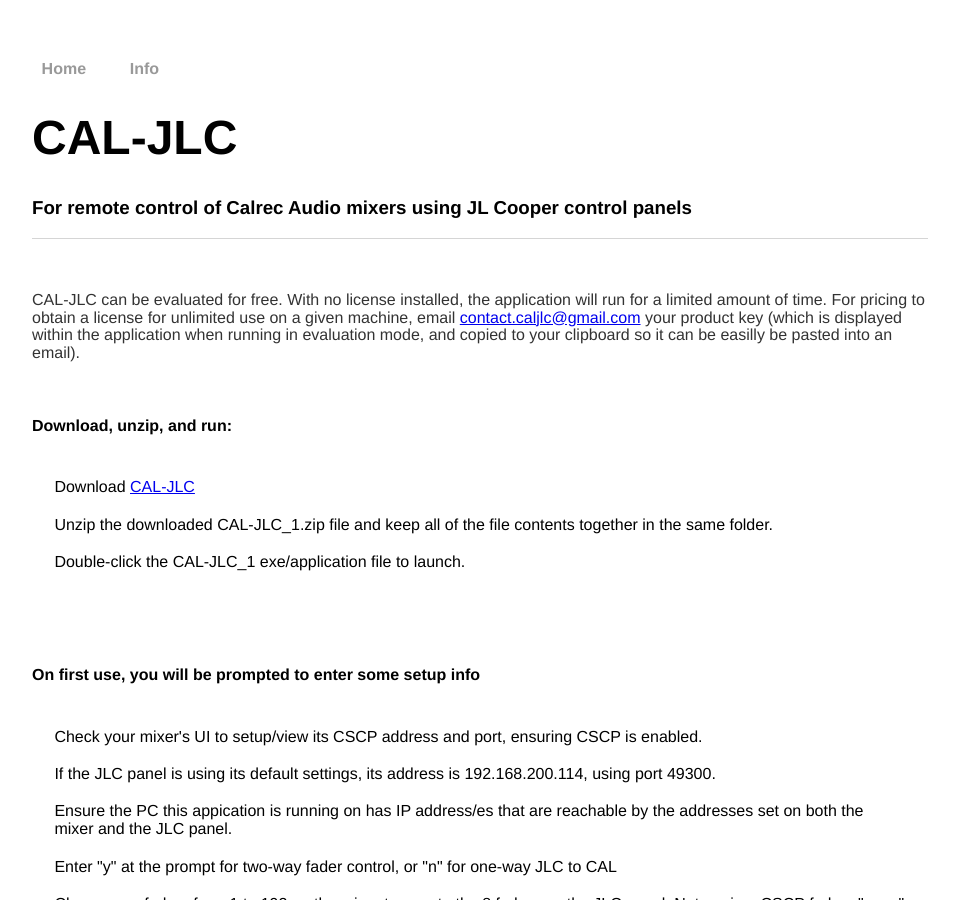
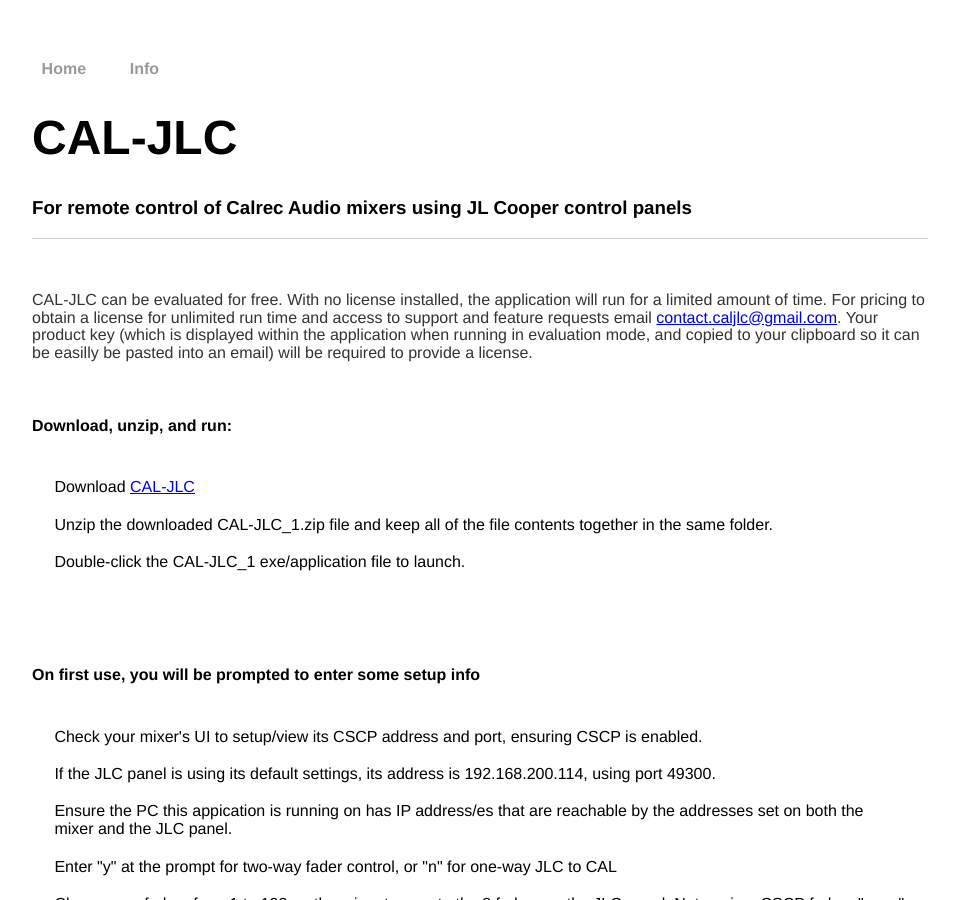
Before and after one commit to caljlc/CAL-JLC, a Jekyll site: the page built from docs/usage.html, in a window 1280 px wide and 900 px high. Shown: the whole window, without its empty margins (160-1116 px from the left). Built offline with Jekyll 4.4.1, drawn with Linux system fonts in a browser that asks for light colours.

Commit message:
Update usage.html

```diff
--- a/docs/usage.html
+++ b/docs/usage.html
@@ -8,9 +8,10 @@
 
 	<p>
 		CAL-JLC can be evaluated for free. With no license installed, the application will run for a limited amount of time.
-		For pricing to obtain a license for unlimited use on a given machine, email <a href="mailto:contact.caljlc@gmail.com">contact.caljlc@gmail.com</a>
-		your product key (which is displayed within the application when running in evaluation mode, and copied to your clipboard so it can be
-		easilly be pasted into an email).
+		For pricing to obtain a license for unlimited run time and access to support and feature requests
+		email <a href="mailto:contact.caljlc@gmail.com">contact.caljlc@gmail.com</a>.
+		Your product key (which is displayed within the application when running in evaluation mode, and copied to your clipboard so it can be
+		easilly be pasted into an email) will be required to provide a license.
 	</p>
 
 	<br/>
@@ -90,8 +91,15 @@
 	<p>Please help with funding for the development and maintenance of this project by making a donation:</p>
 
 	<!-- PAYPAL DONATE BUTTON-->
+	<!--<form action="https://www.paypal.com/donate" method="post" target="_top">
+		<input type="hidden" name="hosted_button_id" value="WPDZR7F78RQ9Y" />
+		<input type="image" src="https://www.paypalobjects.com/en_GB/i/btn/btn_donate_LG.gif" border="0" name="submit" title="PayPal - The safer, easier way to pay online!" alt="Donate with PayPal button" />
+		<img alt="" border="0" src="https://www.paypal.com/en_GB/i/scr/pixel.gif" width="1" height="1" />
+	</form>
+	-->
+
 	<form action="https://www.paypal.com/donate" method="post" target="_top">
-		<input type="hidden" name="hosted_button_id" value="WPDZR7F78RQ9Y" />
+		<input type="hidden" name="hosted_button_id" value="9YG9RM9U9ZQYN" />
 		<input type="image" src="https://www.paypalobjects.com/en_GB/i/btn/btn_donate_LG.gif" border="0" name="submit" title="PayPal - The safer, easier way to pay online!" alt="Donate with PayPal button" />
 		<img alt="" border="0" src="https://www.paypal.com/en_GB/i/scr/pixel.gif" width="1" height="1" />
 	</form>
```
